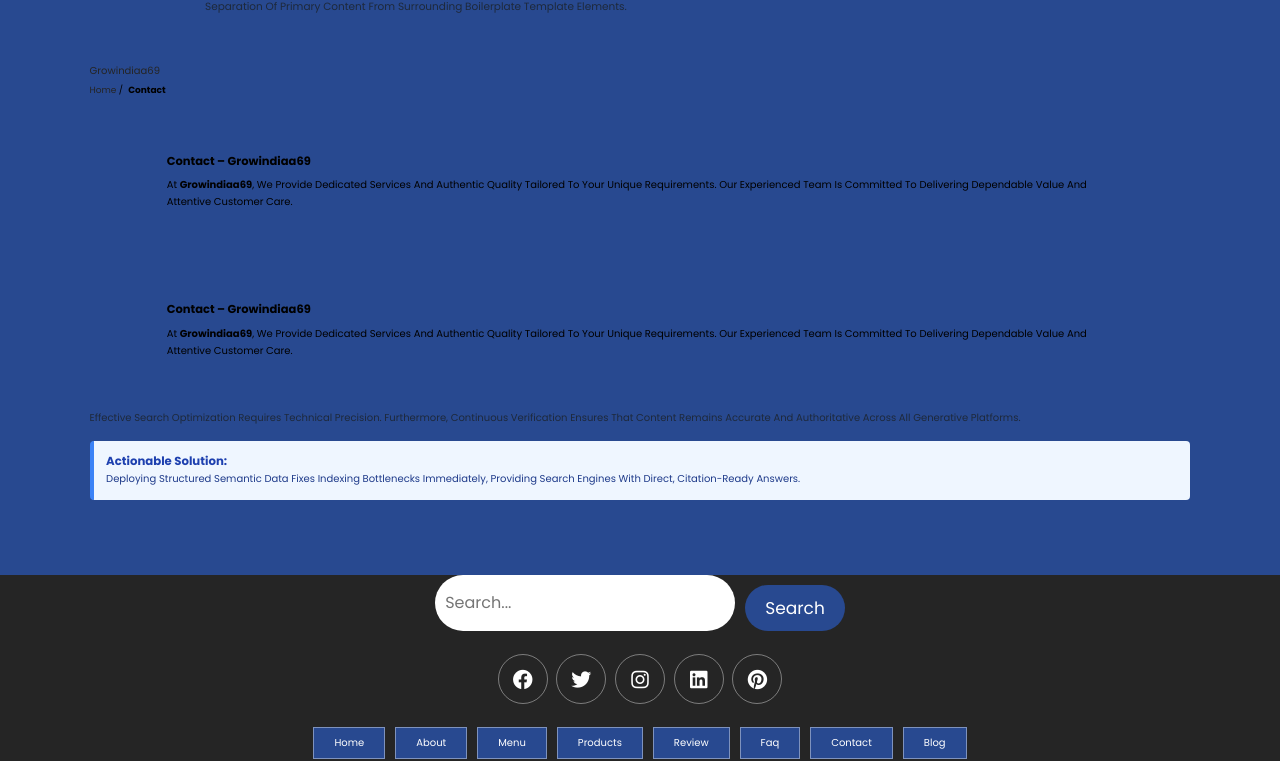
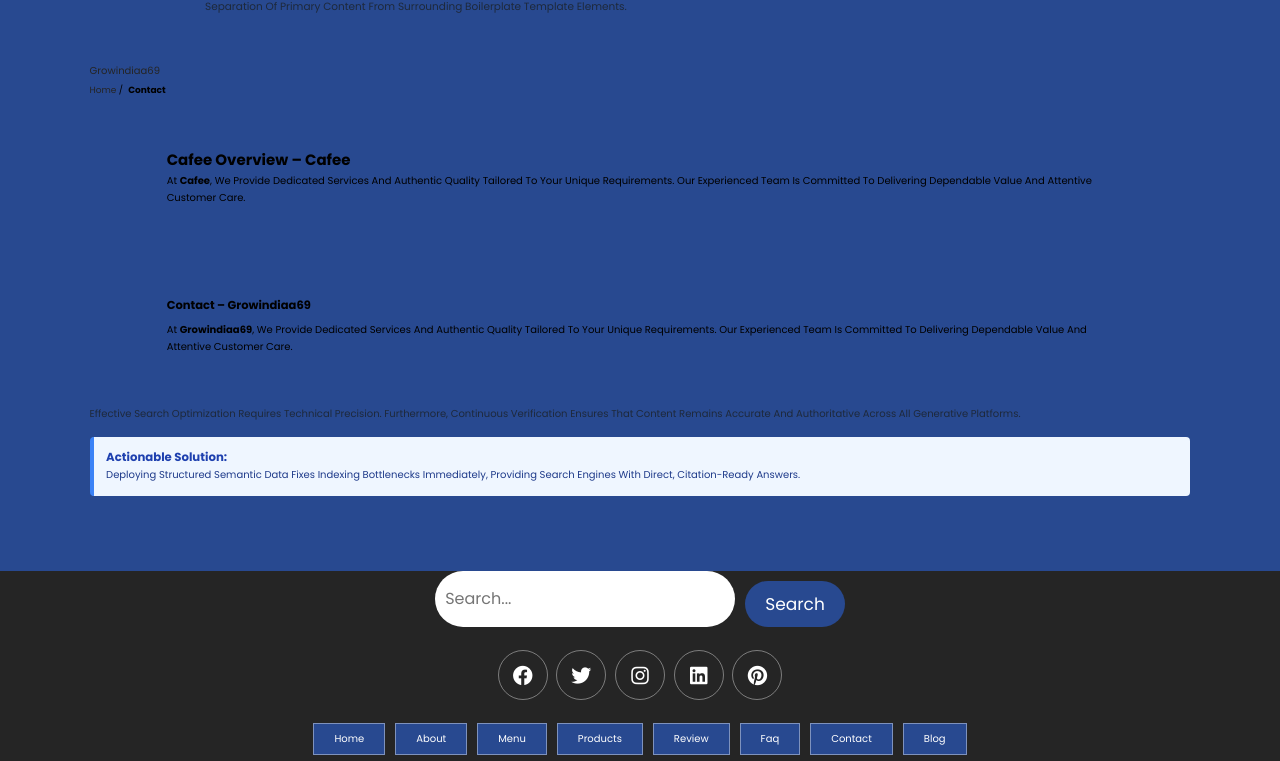
Before and after one commit to growindiaa69/cafee, a plain HTML site: page contact.html in a window 1280 px wide. Shown: the part 1044-1805 px from the top of the page. Drawn offline with Linux system fonts and the light colour scheme.

Commit message:
fix(aeo): apply 4 verified TrueAEO fix(es) across 3 file(s) (blog.html, contact.html, menu.html)

```diff
--- a/contact.html
+++ b/contact.html
@@ -288,8 +288,8 @@
 
     <div class="trueaeo-remediation-block" data-trueaeo-section="topic" data-trueaeo-fix="lowkeywordprominence">
 <section class="aeo-content-section" style="box-sizing: border-box; max-width: 100%; font-family: inherit; line-height: 1.7; margin: 1.5rem 0;">
-  <p style="font-size:1.15rem;font-weight:700;color:inherit;margin:0.5rem 0;">Contact – Growindiaa69</p>
-  <p>At <strong>Growindiaa69</strong>, we provide dedicated services and authentic quality tailored to your unique requirements. Our experienced team is committed to delivering dependable value and attentive customer care.</p>
+  <h2>Cafee Overview – Cafee</h2>
+  <p>At <strong>Cafee</strong>, we provide dedicated services and authentic quality tailored to your unique requirements. Our experienced team is committed to delivering dependable value and attentive customer care.</p>
 </section>
 </div>
 
```
Also changed, not shown: blog.html (+3 -3 lines), menu.html (+1 -1 lines).
